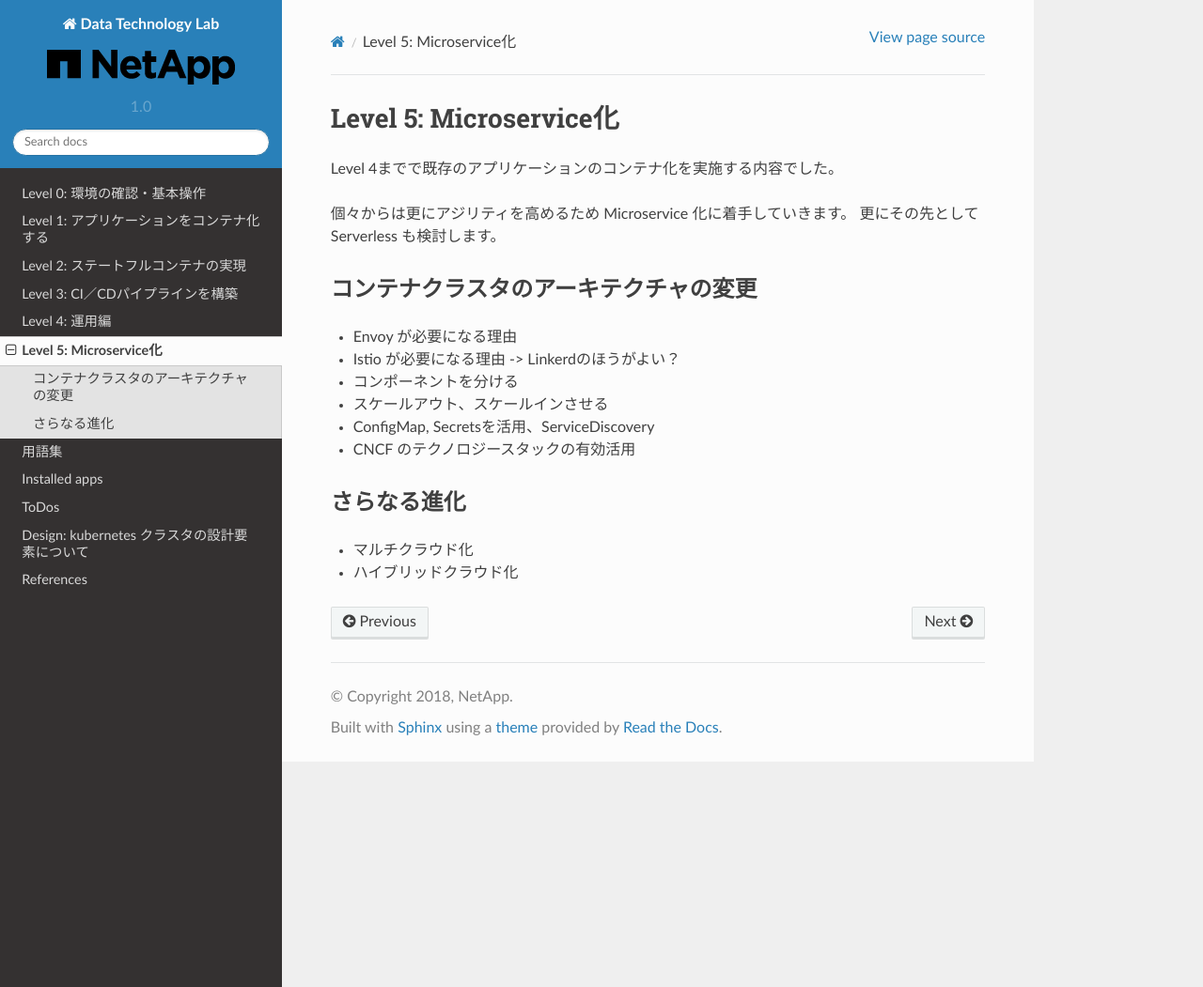
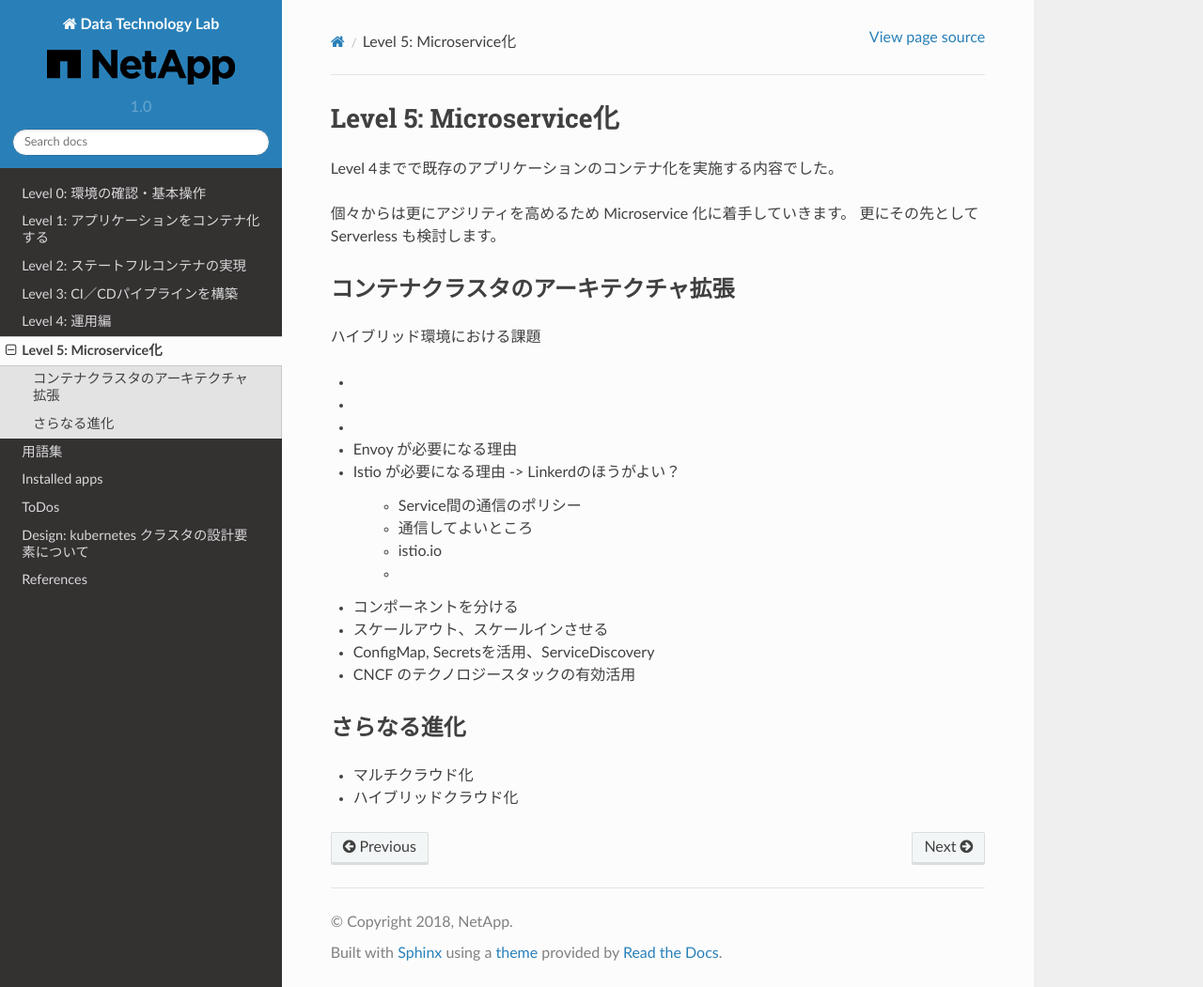
Before and after one commit to NetAppJpTechTeam/NetAppDigitalTransformationLab, a Sphinx documentation site: the page built from docs/source/Level5/index.rst, in a window 1280 px wide and 1051 px high. Shown: the whole window at 94% size. Built offline with Sphinx 7.4.7 and the Read the Docs theme 2.0.0, drawn with Linux system fonts in a browser that asks for light colours.

Commit message:
Add hybrid environment problem. Istio motivation.

```diff
--- a/docs/source/Level5/index.rst
+++ b/docs/source/Level5/index.rst
@@ -11,11 +11,25 @@
 更にその先として Serverless も検討します。
 
 
-コンテナクラスタのアーキテクチャの変更
+コンテナクラスタのアーキテクチャ拡張
 =============================================================
+
+ハイブリッド環境における課題
+
+*
+*
+*
+
+
 
 * Envoy が必要になる理由
 * Istio が必要になる理由 -> Linkerdのほうがよい？
+
+    * Service間の通信のポリシー
+    * 通信してよいところ
+    * istio.io
+    *
+
 * コンポーネントを分ける
 * スケールアウト、スケールインさせる
 * ConfigMap, Secretsを活用、ServiceDiscovery
```
